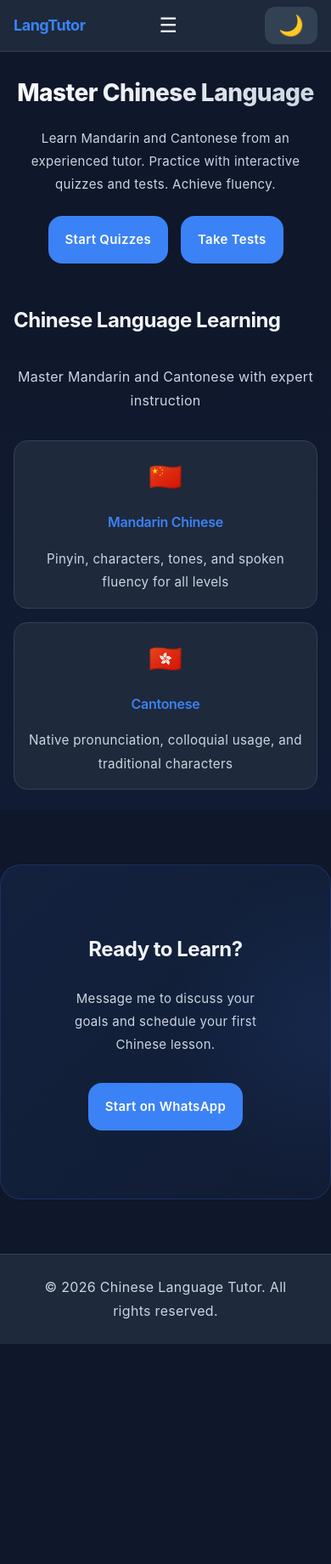
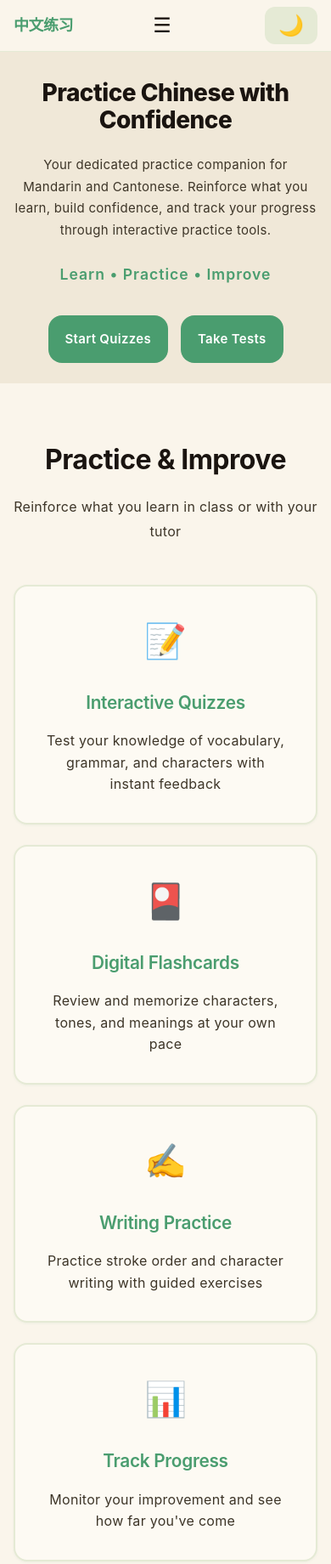
Before and after one commit to TheAssassin001/Language_tutor, a plain HTML site: page index.html in a window 390 px wide. Shown: the top 1840 px of the page at 85% size. Before the commit the page ends 1581 px from the top, so only its background shows below. Drawn offline with Linux system fonts and the light colour scheme.

Commit message:
Add files via upload

```diff
--- a/index.html
+++ b/index.html
@@ -3,8 +3,8 @@
 <head>
   <meta charset="UTF-8">
   <meta name="viewport" content="width=device-width, initial-scale=1.0">
-  <meta name="description" content="Learn Chinese online with expert tuition. Interactive quizzes and comprehensive tests for Mandarin and Cantonese.">
-  <title>Chinese Language Tutor - Learn Mandarin & Cantonese</title>
+  <meta name="description" content="Practice Chinese online with interactive tools. Quizzes, flashcards, and tests to reinforce your Mandarin and Cantonese learning.">
+  <title>Chinese Practice Platform - Learn • Practice • Improve</title>
   <link rel="stylesheet" href="style.css">
 </head>
 <body>
@@ -13,7 +13,7 @@
   <nav class="navbar">
     <div class="container">
       <div class="nav-wrapper">
-        <div class="logo">LangTutor</div>
+        <div class="logo">中文练习</div>
         <button class="mobile-menu-toggle" onclick="toggleMobileMenu()" aria-label="Toggle menu">
           ☰
         </button>
@@ -35,8 +35,9 @@
   <section class="hero" id="home">
     <div class="container">
       <div class="hero-content">
-        <h1>Master Chinese Language</h1>
-        <p class="hero-subtitle">Learn Mandarin and Cantonese from an experienced tutor. Practice with interactive quizzes and tests. Achieve fluency.</p>
+        <h1>Practice Chinese with Confidence</h1>
+        <p class="hero-subtitle">Your dedicated practice companion for Mandarin and Cantonese. Reinforce what you learn, build confidence, and track your progress through interactive practice tools.</p>
+        <p class="hero-tagline">Learn • Practice • Improve</p>
         <div style="display: flex; gap: 15px; justify-content: center; flex-wrap: wrap;">
           <a href="quiz-select.html" class="btn btn-primary">Start Quizzes</a>
           <a href="test-select.html" class="btn btn-primary">Take Tests</a>
@@ -45,34 +46,58 @@
     </div>
   </section>
 
+  <!-- Practice & Improve Section -->
+  <section class="practice-section" id="practice">
+    <div class="container">
+      <h2>Practice & Improve</h2>
+      <p class="section-subtitle">Reinforce what you learn in class or with your tutor</p>
+
+      <div class="practice-grid">
+        <div class="practice-card">
+          <div class="practice-icon">📝</div>
+          <h3>Interactive Quizzes</h3>
+          <p>Test your knowledge of vocabulary, grammar, and characters with instant feedback</p>
+        </div>
+        <div class="practice-card">
+          <div class="practice-icon">🎴</div>
+          <h3>Digital Flashcards</h3>
+          <p>Review and memorize characters, tones, and meanings at your own pace</p>
+        </div>
+        <div class="practice-card">
+          <div class="practice-icon">✍️</div>
+          <h3>Writing Practice</h3>
+          <p>Practice stroke order and character writing with guided exercises</p>
+        </div>
+        <div class="practice-card">
+          <div class="practice-icon">📊</div>
+          <h3>Track Progress</h3>
+          <p>Monitor your improvement and see how far you've come</p>
+        </div>
+      </div>
+
+      <div class="practice-note">
+        <p><strong>Practice makes progress.</strong> This platform is designed to support your Chinese learning journey, whether you're studying in a classroom or working with a tutor. Use these tools to reinforce lessons, build confidence, and improve your skills.</p>
+      </div>
+    </div>
+  </section>
+
   <!-- Languages Section -->
   <section class="languages" id="languages">
     <div class="container">
-      <h2>Chinese Language Learning</h2>
-      <p class="section-subtitle">Master Mandarin and Cantonese with expert instruction</p>
+      <h2>Mandarin & Cantonese</h2>
+      <p class="section-subtitle">Practice resources for both Chinese languages</p>
 
       <div class="languages-grid">
         <div class="language-card">
           <div class="language-emoji">🇨🇳</div>
           <h3>Mandarin Chinese</h3>
-          <p>Pinyin, characters, tones, and spoken fluency for all levels</p>
+          <p>Practice pinyin, characters, tones, and vocabulary</p>
         </div>
         <div class="language-card">
           <div class="language-emoji">🇭🇰</div>
           <h3>Cantonese</h3>
-          <p>Native pronunciation, colloquial usage, and traditional characters</p>
+          <p>Practice pronunciation, traditional characters, and common phrases</p>
         </div>
-      </div>
-    </div>
-  </section>
-
-  <!-- Contact Section -->
-  <section class="contact" id="contact">
-    <div class="container">
-      <div class="contact-content">
-        <h2>Ready to Learn?</h2>
-        <p>Message me to discuss your goals and schedule your first Chinese lesson.</p>
-        <a href="https://wa.me/?text=Hi%20I%20want%20to%20learn%20Chinese" class="btn btn-primary" target="_blank">Start on WhatsApp</a>
       </div>
     </div>
   </section>
@@ -80,7 +105,10 @@
   <!-- Footer -->
   <footer class="footer">
     <div class="container">
-      <p>&copy; 2026 Chinese Language Tutor. All rights reserved.</p>
+      <div class="footer-note">
+        <p>This platform is designed as a practice companion for Chinese language students.</p>
+      </div>
+      <p class="footer-copyright">&copy; 2026 Chinese Practice Platform. All rights reserved.</p>
     </div>
   </footer>
 
--- a/style.css
+++ b/style.css
@@ -2,20 +2,22 @@
    VARIABLES & RESET
    ======================================== */
 :root {
-  /* Colors */
-  --bg-primary: #0f172a;
-  --bg-secondary: #1e293b;
-  --bg-tertiary: #334155;
-  --bg-card: #1e293b;
-  --text-primary: #f1f5f9;
-  --text-secondary: #cbd5e1;
-  --text-tertiary: #94a3b8;
-  --accent: #3b82f6;
-  --accent-hover: #2563eb;
-  --accent-light: #60a5fa;
-  --success: #10b981;
-  --error: #ef4444;
-  --warning: #f59e0b;
+  /* Colors - Chinese-inspired theme */
+  --bg-primary: #f0e8d8;
+  --bg-secondary: #faf5eb;
+  --bg-tertiary: #e5ead5;
+  --bg-card: #fdfaf3;
+  --text-primary: #1a1410;
+  --text-secondary: #3d3528;
+  --text-tertiary: #5a5045;
+  --accent: #4a9d6f;
+  --accent-hover: #3a8259;
+  --accent-light: #6ab88f;
+  --accent-red: #d64550;
+  --accent-red-hover: #b83843;
+  --success: #4a9d6f;
+  --error: #d64550;
+  --warning: #f5a623;
 
   /* Spacing */
   --spacing-xs: 0.5rem;
@@ -35,11 +37,11 @@
   --font-family: -apple-system, BlinkMacSystemFont, 'Segoe UI', 'Roboto', sans-serif;
 
   /* Shadows */
-  --shadow-sm: 0 1px 2px rgba(0, 0, 0, 0.05);
-  --shadow-md: 0 4px 6px rgba(0, 0, 0, 0.1);
-  --shadow-lg: 0 10px 15px rgba(0, 0, 0, 0.1);
-  --shadow-xl: 0 20px 25px rgba(0, 0, 0, 0.1);
-  --shadow-accent: 0 20px 40px rgba(59, 130, 246, 0.15);
+  --shadow-sm: 0 1px 3px rgba(74, 157, 111, 0.08);
+  --shadow-md: 0 4px 6px rgba(74, 157, 111, 0.1);
+  --shadow-lg: 0 10px 20px rgba(74, 157, 111, 0.12);
+  --shadow-xl: 0 20px 40px rgba(74, 157, 111, 0.15);
+  --shadow-accent: 0 10px 30px rgba(74, 157, 111, 0.2);
 
   /* Transitions */
   --transition-fast: 0.15s ease;
@@ -49,17 +51,17 @@
 
 /* Dark Mode Variables */
 body.dark-mode {
-  --bg-primary: #ffffff;
-  --bg-secondary: #f8fafc;
-  --bg-tertiary: #e2e8f0;
-  --bg-card: #ffffff;
-  --text-primary: #0f172a;
-  --text-secondary: #475569;
-  --text-tertiary: #64748b;
-  --shadow-sm: 0 1px 2px rgba(0, 0, 0, 0.05);
-  --shadow-md: 0 4px 6px rgba(0, 0, 0, 0.07);
-  --shadow-lg: 0 10px 15px rgba(0, 0, 0, 0.08);
-  --shadow-xl: 0 20px 25px rgba(0, 0, 0, 0.1);
+  --bg-primary: #0d1f0f;
+  --bg-secondary: #1a2e1a;
+  --bg-tertiary: #2d4a32;
+  --bg-card: #1a2e1a;
+  --text-primary: #e8f5e8;
+  --text-secondary: #b8d4bd;
+  --text-tertiary: #8ab18f;
+  --shadow-sm: 0 1px 3px rgba(0, 0, 0, 0.3);
+  --shadow-md: 0 4px 6px rgba(0, 0, 0, 0.4);
+  --shadow-lg: 0 10px 20px rgba(0, 0, 0, 0.5);
+  --shadow-xl: 0 20px 40px rgba(0, 0, 0, 0.6);
 }
 
 * {
@@ -409,10 +411,7 @@ h1 {
   font-weight: 800;
   line-height: 1.1;
   margin-bottom: var(--spacing-md);
-  background: linear-gradient(135deg, #ffffff 0%, #cbd5e1 100%);
-  -webkit-background-clip: text;
-  -webkit-text-fill-color: transparent;
-  background-clip: text;
+  color: var(--text-primary);
 }
 
 h2 {
@@ -475,7 +474,7 @@ p {
 .btn-primary:hover {
   background: var(--accent-hover);
   transform: translateY(-2px);
-  box-shadow: 0 10px 25px rgba(59, 130, 246, 0.2);
+  box-shadow: var(--shadow-accent);
 }
 
 .btn-secondary {
@@ -528,17 +527,109 @@ p {
   margin: 0 auto;
 }
 
+.hero-content h1 {
+  color: var(--text-primary);
+}
+
 .hero-subtitle {
   font-size: 1.25rem;
   color: var(--text-secondary);
+  margin-bottom: var(--spacing-md);
+  line-height: 1.7;
+}
+
+.hero-tagline {
+  font-size: 1.4rem;
+  font-weight: 600;
+  color: var(--accent);
   margin-bottom: var(--spacing-lg);
+  letter-spacing: 1px;
+}
+
+/* ========================================
+   PRACTICE & IMPROVE SECTION
+   ======================================== */
+.practice-section {
+  background: var(--bg-secondary);
+  padding: var(--spacing-2xl) 0;
+}
+
+.practice-section h2 {
+  text-align: center;
+  color: var(--text-primary);
+  font-size: 2.5rem;
+  margin-bottom: var(--spacing-sm);
+}
+
+.practice-grid {
+  display: grid;
+  grid-template-columns: repeat(auto-fit, minmax(280px, 1fr));
+  gap: var(--spacing-lg);
+  margin-top: var(--spacing-xl);
+}
+
+.practice-card {
+  background: var(--bg-card);
+  padding: var(--spacing-xl);
+  border-radius: var(--radius-lg);
+  border: 2px solid var(--bg-tertiary);
+  text-align: center;
+  transition: all var(--transition-base);
+  box-shadow: var(--shadow-sm);
+}
+
+.practice-card:hover {
+  border-color: var(--accent);
+  transform: translateY(-5px);
+  box-shadow: var(--shadow-lg);
+}
+
+.practice-icon {
+  font-size: 3rem;
+  margin-bottom: var(--spacing-md);
+  display: block;
+}
+
+.practice-card h3 {
+  color: var(--accent);
+  margin-bottom: var(--spacing-sm);
+  font-size: 1.3rem;
+}
+
+.practice-card p {
+  font-size: 1rem;
+  color: var(--text-secondary);
+  line-height: 1.6;
+}
+
+.practice-note {
+  background: linear-gradient(135deg, var(--bg-tertiary) 0%, rgba(74, 157, 111, 0.1) 100%);
+  padding: var(--spacing-xl);
+  border-radius: var(--radius-lg);
+  margin-top: var(--spacing-xl);
+  text-align: center;
+  border-left: 4px solid var(--accent);
+}
+
+.practice-note p {
+  font-size: 1.1rem;
+  color: var(--text-primary);
+  line-height: 1.8;
+  max-width: 800px;
+  margin: 0 auto;
+}
+
+.practice-note strong {
+  color: var(--accent);
+  font-size: 1.2rem;
 }
 
 /* ========================================
    LANGUAGES SECTION
    ======================================== */
 .languages {
-  background: linear-gradient(180deg, transparent 0%, rgba(59, 130, 246, 0.05) 100%);
+  background: linear-gradient(180deg, transparent 0%, rgba(74, 157, 111, 0.05) 100%);
+  padding: var(--spacing-2xl) 0;
 }
 
 .section-subtitle {
@@ -566,7 +657,7 @@ p {
 .language-card:hover {
   border-color: var(--accent);
   transform: translateY(-8px);
-  box-shadow: 0 15px 40px rgba(59, 130, 246, 0.1);
+  box-shadow: var(--shadow-lg);
 }
 
 .language-emoji {
@@ -768,10 +859,24 @@ p {
    ======================================== */
 .footer {
   background: var(--bg-secondary);
-  border-top: 1px solid var(--bg-tertiary);
-  padding: var(--spacing-lg) 0;
+  border-top: 2px solid var(--bg-tertiary);
+  padding: var(--spacing-xl) 0;
   text-align: center;
-  color: var(--text-secondary);
+}
+
+.footer-note {
+  margin-bottom: var(--spacing-md);
+}
+
+.footer-note p {
+  color: var(--accent);
+  font-weight: 500;
+  font-size: 1rem;
+}
+
+.footer-copyright {
+  color: var(--text-tertiary);
+  font-size: 0.9rem;
 }
 
 /* ========================================
@@ -856,7 +961,7 @@ p {
 
 .card:hover {
   border-color: var(--accent);
-  background: linear-gradient(135deg, var(--bg-card) 0%, rgba(59, 130, 246, 0.03) 100%);
+  background: linear-gradient(135deg, var(--bg-card) 0%, rgba(74, 157, 111, 0.03) 100%);
   box-shadow: var(--shadow-lg);
   transform: translateY(-4px);
 }
@@ -874,7 +979,7 @@ p {
   font-style: italic;
   margin-bottom: var(--spacing-md);
   padding: 0.5rem 0.75rem;
-  background: rgba(96, 165, 250, 0.05);
+  background: rgba(74, 157, 111, 0.08);
   border-radius: var(--radius-md);
   border-left: 2px solid var(--accent-light);
 }
@@ -971,10 +1076,41 @@ p {
 
   /* Grid layouts - Single column */
   .languages-grid,
+  .practice-grid,
   .quiz-grid,
   .exercise-grid {
     grid-template-columns: 1fr;
     gap: var(--spacing-md);
+  }
+
+  /* Practice section */
+  .practice-section h2 {
+    font-size: 2rem;
+  }
+
+  .practice-card {
+    padding: var(--spacing-lg);
+  }
+
+  .practice-icon {
+    font-size: 2.5rem;
+  }
+
+  .practice-note {
+    padding: var(--spacing-lg);
+  }
+
+  .practice-note p {
+    font-size: 1rem;
+  }
+
+  .practice-note strong {
+    font-size: 1.1rem;
+  }
+
+  /* Hero tagline */
+  .hero-tagline {
+    font-size: 1.1rem;
   }
 
   /* Cards */
```
Also changed, not shown: progress.html (+0 -30 lines), tests.html (+0 -5 lines).
